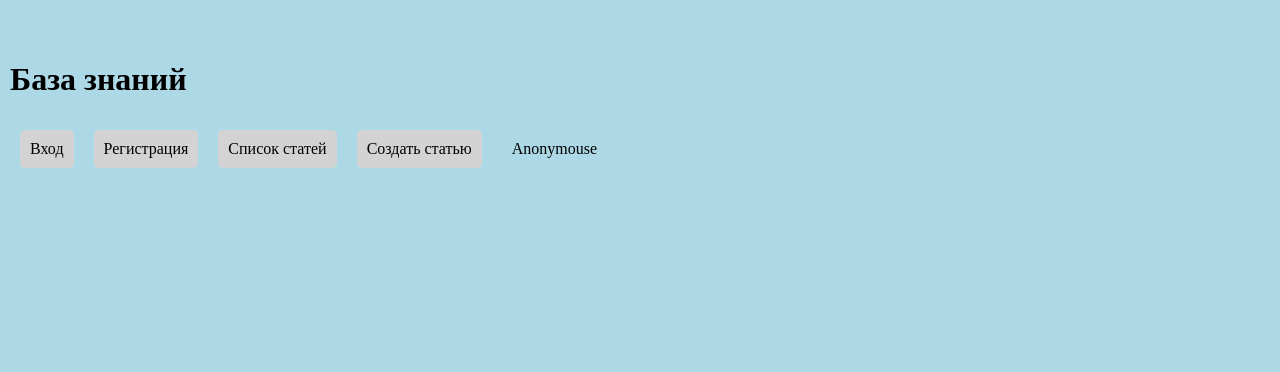
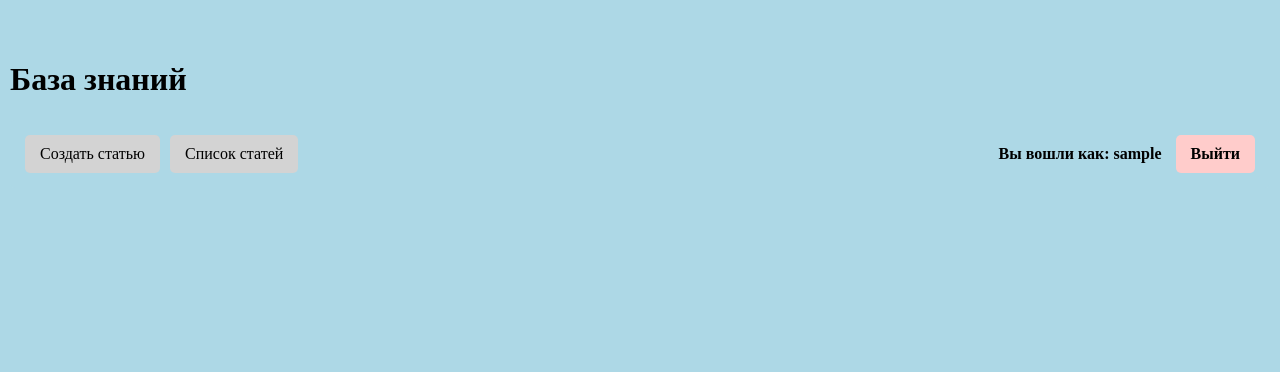
Before and after one commit to tuyalts/web-back-labs, a Flask app: page /lab5 in a window 1280 px wide. Shown: the part 58-430 px from the top of the page. Run offline with Flask 3, Linux system fonts and the light colour scheme; the visitor is signed in with stand-in values (Sample User, id 1); some libraries are stand-ins or nearby versions.

Commit message:
Аунтентификация

```diff
--- a/lab5.py
+++ b/lab5.py
@@ -1,15 +1,59 @@
 from flask import Blueprint, render_template, request, redirect, session
 import psycopg2
+from psycopg2.extras import RealDictCursor
+
 lab5 = Blueprint('lab5', __name__)
 
 
 @lab5.route('/lab5')
 def lab():
-    return render_template('lab5/lab5.html')
+    return render_template('lab5/lab5.html', login=session.get('login'))
 
 
-# @lab5.route('/lab5/login')
-# def login():
+@lab5.route('/lab5/login', methods = ['GET', 'POST'])
+def login():
+    if request.method == 'GET':
+        return render_template('lab5/login.html')
+
+    login = request.form.get('login')
+    password = request.form.get('password')
+
+    if not (login and password):
+        return render_template('lab5/login.html', error="Заполните поля")
+
+    conn = psycopg2.connect(
+        host = '127.0.0.1',
+        database =  'tuyana_lombocyrenova_knowledge_base',
+        user = 'tuyana_lombocyrenova_knowledge_base',
+        password = '799034'
+    )
+
+    cur = conn.cursor(cursor_factory = RealDictCursor)
+
+    cur.execute(f"SELECT * FROM  users WHERE login='{login}';")
+    user = cur.fetchone()
+
+    if not user:
+        cur.close()
+        conn.close()
+        return render_template('lab5/login.html', error='Логин и/или пароль не верны')
+
+    if user['password'] != password:
+        cur.close()
+        conn.close()
+        return render_template('lab5/login.html', error='Логин и/или пароль не верны')
+
+    session['login'] = login
+    cur.close()
+    conn.close()
+    return render_template('lab5/success_login.html', login=login)
+
+
+@lab5.route('/lab5/logout')
+def logout():
+    session.pop('user', None)
+    session.pop('login', None)
+    return redirect('/lab5')
 
 
 @lab5.route('/lab5/register', methods = ['GET', 'POST'])
@@ -20,7 +64,7 @@ def register():
     login = request.form.get('login')
     password = request.form.get('password')
 
-    if not (login or password):
+    if not (login and password):
         return render_template('lab5/register.html', error='Заполните все поля')
 
     conn = psycopg2.connect(
--- a/templates/lab5/lab5.html
+++ b/templates/lab5/lab5.html
@@ -1,6 +1,6 @@
 {% extends "base.html" %}
 
-{% block lab %} Лабораторная работа 5 {% endblock %}
+{% block lab %}Лабораторная работа 5{% endblock %}
 
 {% block main %}
     <h1>База знаний</h1>
@@ -10,26 +10,53 @@
             display: flex;
             align-items: center;
             background-color: lightblue;
+            padding: 10px;
+            border-radius: 5px;
         }
         a {
             display: inline-block;
-            padding: 10px 10px;
-            margin: 10px;
+            padding: 10px 15px;
+            margin: 5px;
             color: black;
             background-color: lightgray;
             text-decoration: none;
             border-radius: 5px;
             border: none;
             cursor: pointer;
+            transition: background-color 0.3s;
+        }
+        a:hover {
+            background-color: #d0d0d0;
+        }
+        .user-info {
+            margin-left: auto;
+            font-weight: bold;
+        }
+        .logout-btn {
+            background-color: #ffcccb;
+            margin-left: 10px;
+        }
+        .logout-btn:hover {
+            background-color: #ffaaa9;
         }
     </style>
 
     <div class="row">
-        <a href="/lab5/login">Вход</a>
-        <a href="/lab5/register">Регистрация</a>
-        <a href="/lab5/list">Список статей</a>
-        <a href="/lab5/create">Создать статью</a>
-        <span style="margin-left: 20px;">Anonymouse</span>
+        {% if login %}
+            <a href="/lab5/create">Создать статью</a>
+            <a href="/lab5/list">Список статей</a>
+            <div class="user-info">
+                Вы вошли как: {{ login }}
+                <a href="/lab5/logout" class="logout-btn">Выйти</a>
+            </div>
+        {% else %}
+            <a href="/lab5/login">Вход</a>
+            <a href="/lab5/register">Регистрация</a>
+            <a href="/lab5/list">Список статей</a>
+            <div class="user-info">
+                Anonymous
+            </div>
+        {% endif %}
     </div>
 
 {% endblock %}
```
Also changed, not shown: templates/lab5/login.html (added, +21 -0 lines), templates/lab5/success_login.html (added, +11 -0 lines).
